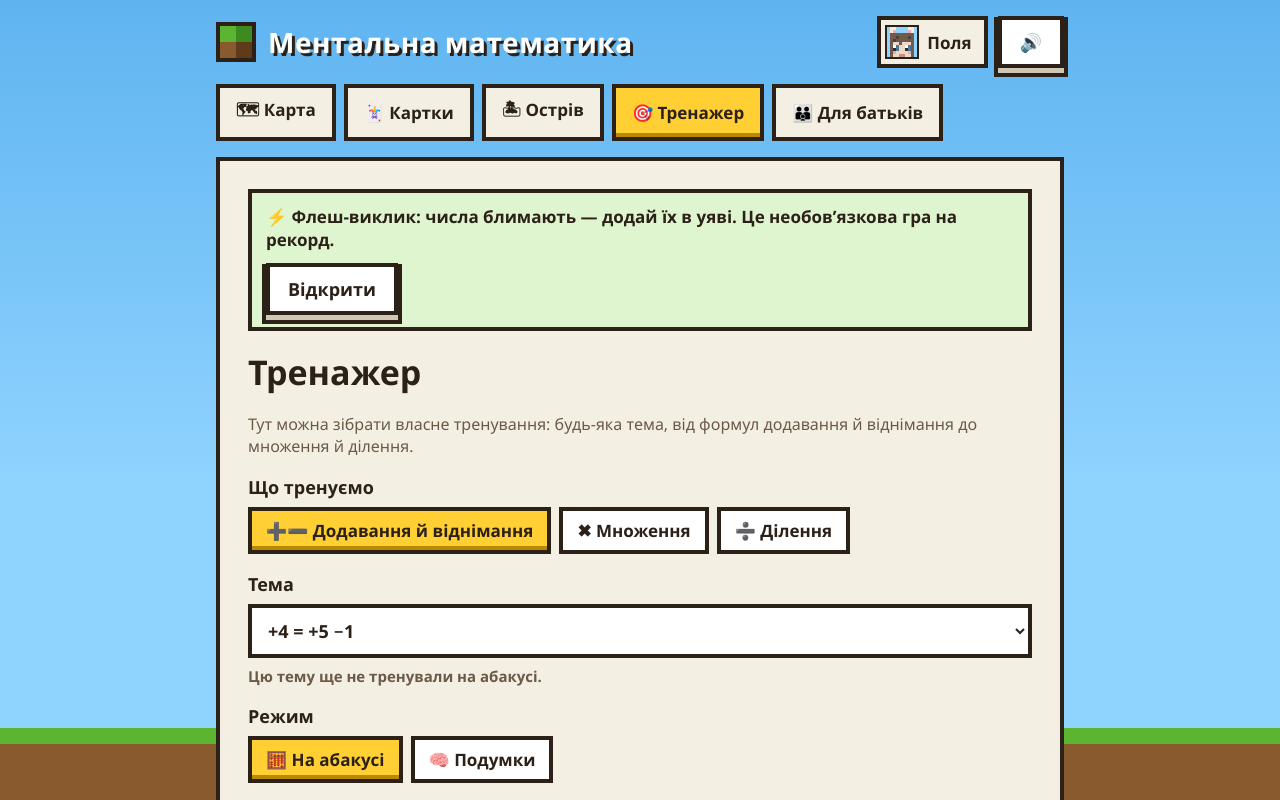
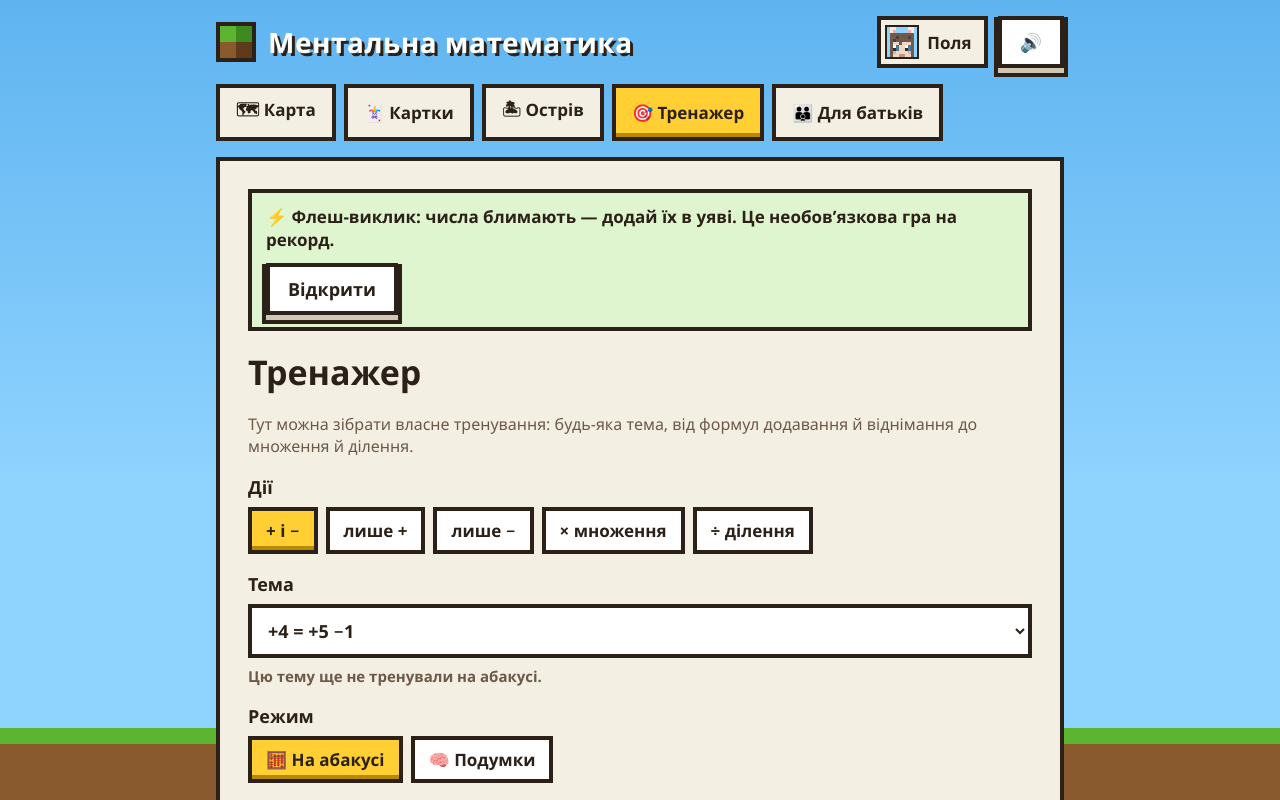
Before and after one commit to nextsukhorutchenko/mental-math, a React (Vite) app: page / in a window 1280 px wide. Both pictures are taken after a click on the button "🎯 Тренажер". Shown: the top 800 px of the page. Built offline with nearby package versions, Linux system fonts and the light colour scheme.

Commit message:
Offer multiplication and division in the trainer's Actions choice
Co-Authored-By: Claude Opus 5.5 <noreply@anthropic.com>

```diff
--- a/src/ui/screens/SetupScreen.tsx
+++ b/src/ui/screens/SetupScreen.tsx
@@ -26,10 +26,14 @@ const isFactLevel = (id: string | undefined) => {
 
 /** Вид тренування — перший і найпомітніший вибір у тренажері. */
 type TrainerKind = "chain" | "multiply" | "divide";
-const KINDS: { value: TrainerKind; label: string }[] = [
-  { value: "chain", label: "➕➖ Додавання й віднімання" },
-  { value: "multiply", label: "✖ Множення" },
-  { value: "divide", label: "➗ Ділення" },
+/** «Дії» — перший вибір у тренажері: додавання й віднімання, множення або ділення. */
+type ActionChoice = LessonSetup["operations"] | "multiply" | "divide";
+const ACTIONS: { value: ActionChoice; label: string }[] = [
+  { value: "mixed", label: "+ і −" },
+  { value: "+", label: "лише +" },
+  { value: "-", label: "лише −" },
+  { value: "multiply", label: "× множення" },
+  { value: "divide", label: "÷ ділення" },
 ];
 const firstLevelOf = (kind: "multiply" | "divide") => LEVELS.find((level) => level.kind === kind)!.id;
 
@@ -115,6 +119,11 @@ export function SetupScreen({ initial, skills, active, error, onStart, onFlash }
     if (next === "chain") set({ level: undefined });
     else set({ level: lastFact[next], pacing: "all" });
   };
+  const actionValue: ActionChoice = kind === "chain" ? setup.operations : kind;
+  const chooseAction = (next: ActionChoice) => {
+    if (next === "multiply" || next === "divide") chooseKind(next);
+    else set({ operations: next, level: undefined });
+  };
   /** Рівень зберігаємо лише для множення й ділення, щоб формули йшли звичним шляхом. */
   const start = () => {
     const { level, ...rest } = setup;
@@ -135,8 +144,8 @@ export function SetupScreen({ initial, skills, active, error, onStart, onFlash }
       </p>
 
       <div className="field">
-        <span>Що тренуємо</span>
-        <Choice value={kind} options={KINDS} onChange={chooseKind} />
+        <span>Дії</span>
+        <Choice value={actionValue} options={ACTIONS} onChange={chooseAction} />
       </div>
 
       <label className="field">
@@ -274,19 +283,6 @@ export function SetupScreen({ initial, skills, active, error, onStart, onFlash }
           onChange={(digits) => set({ digits })}
         />
       </div>
-
-      <div className="field">
-        <span>Дії</span>
-        <Choice
-          value={setup.operations}
-          options={[
-            { value: "mixed" as const, label: "+ і −" },
-            { value: "+" as const, label: "лише +" },
-            { value: "-" as const, label: "лише −" },
-          ]}
-          onChange={(operations) => set({ operations })}
-        />
-      </div>
       </>
       )}
 
```
